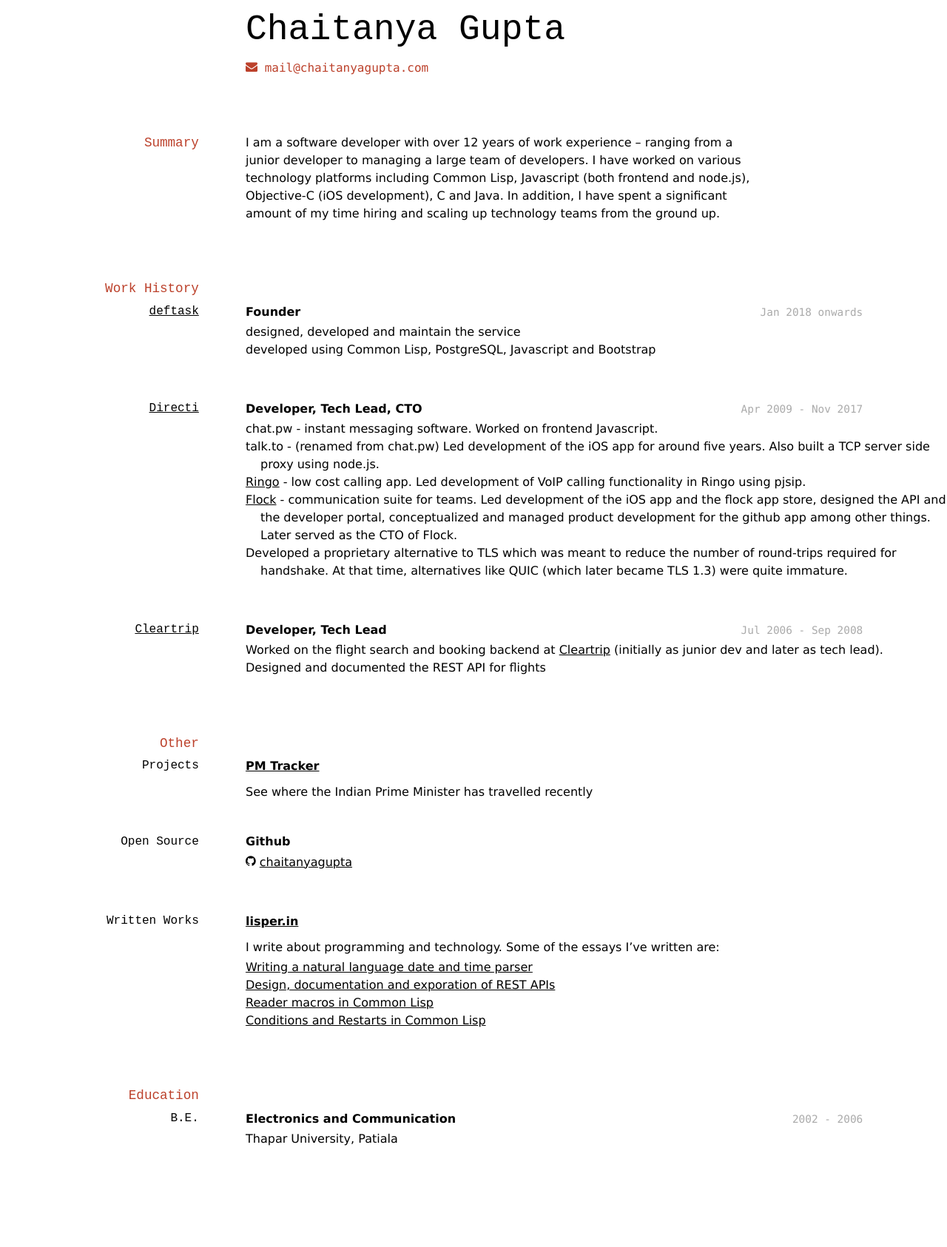
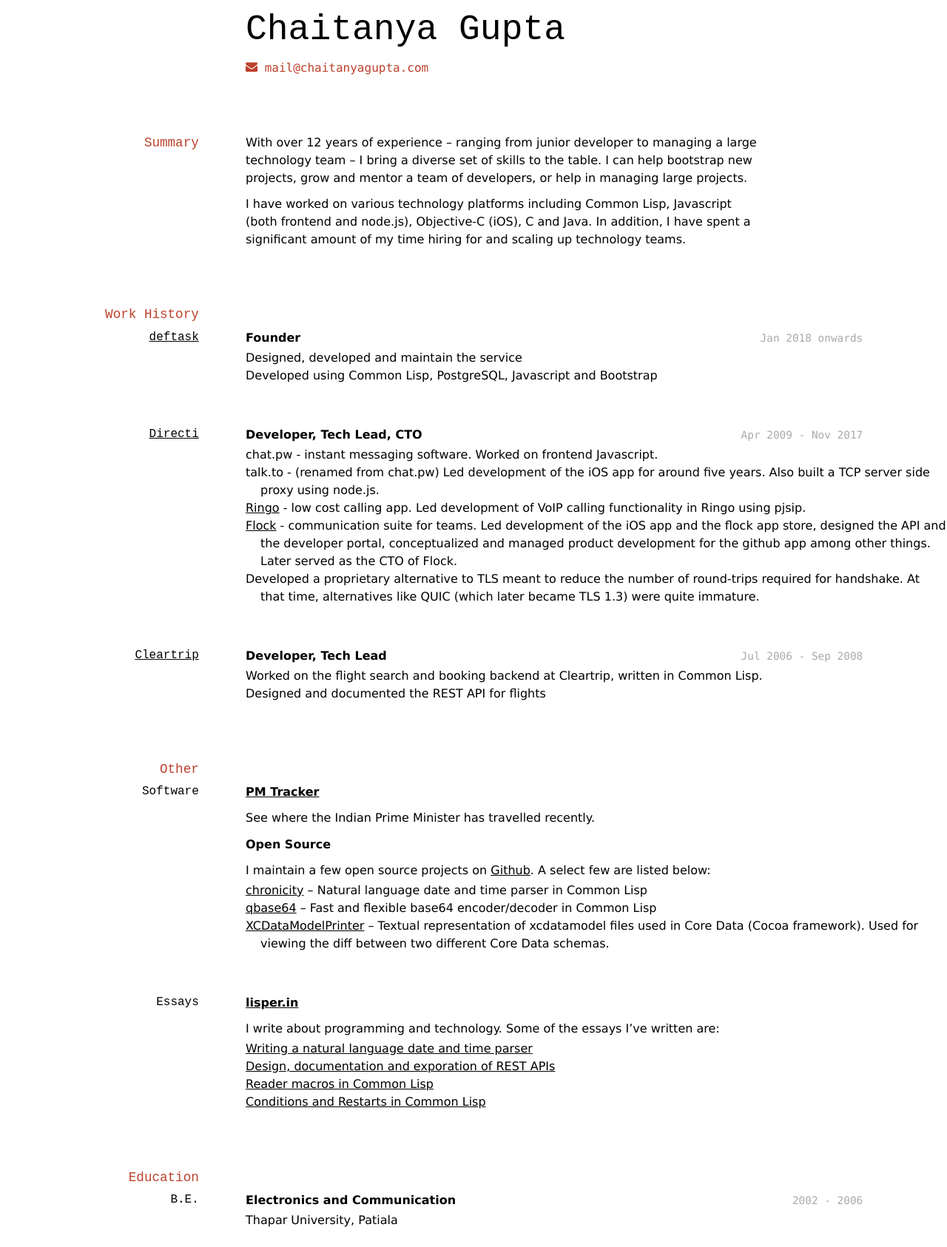
Before and after one commit to lisperin/lisperin.github.io, a Jekyll site: the page built from cv.md, in a window 1280 px wide. Shown: the whole page at 74% size. Built offline with Jekyll 4.4.1, drawn with Linux system fonts in a browser that asks for light colours; some web fonts are replaced; before the commit the page ends 1576 px from its top, so only the background shows below that.

Commit message:
Update CV

```diff
--- a/_layouts/cv.html
+++ b/_layouts/cv.html
@@ -4,8 +4,8 @@
   <meta charset=utf-8 />
   <title> {% if page.title %} {{ page.title }} | {% endif %} CV</title>
   <link href="/icomoon/style.css" type="text/css" rel="stylesheet">
-  <link href="/css/cv/{{ page.style }}-screen.css" type="text/css" rel="stylesheet" media="screen">
-  <link href="/css/cv/{{ page.style }}-print.css" type="text/css" rel="stylesheet" media="print">
+  <link href="/css/cv/style-screen.css" type="text/css" rel="stylesheet" media="screen">
+  <link href="/css/cv/style-print.css" type="text/css" rel="stylesheet" media="print">
 </head>
 <body>
   <div id="main">
--- /dev/null
+++ b/css/cv/style-print.css
@@ -0,0 +1,190 @@
+/* http://meyerweb.com/eric/tools/css/reset/
+   v2.0 | 20110126
+   License: none (public domain)
+*/
+
+html, body, div, span, applet, object, iframe,
+h1, h2, h3, h4, h5, h6, p, blockquote, pre,
+a, abbr, acronym, address, big, cite, code,
+del, dfn, em, img, ins, kbd, q, s, samp,
+small, strike, strong, sub, sup, tt, var,
+b, u, i, center,
+dl, dt, dd, ol, ul, li,
+fieldset, form, label, legend,
+table, caption, tbody, tfoot, thead, tr, th, td,
+article, aside, canvas, details, embed,
+figure, figcaption, footer, header, hgroup,
+menu, nav, output, ruby, section, summary,
+time, mark, audio, video {
+	margin: 0;
+	padding: 0;
+	border: 0;
+	font-size: 100%;
+	font: inherit;
+	vertical-align: baseline;
+}
+/* HTML5 display-role reset for older browsers */
+article, aside, details, figcaption, figure,
+footer, header, hgroup, menu, nav, section {
+	display: block;
+}
+body {
+	line-height: 1;
+}
+ol, ul {
+	list-style: none;
+}
+blockquote, q {
+	quotes: none;
+}
+blockquote:before, blockquote:after,
+q:before, q:after {
+	content: '';
+	content: none;
+}
+table {
+	border-collapse: collapse;
+	border-spacing: 0;
+}
+
+/* end of reset */
+
+
+
+body {
+	font: normal normal 400;
+	font-size: 12pt;
+	line-height: 1.35em;
+	/*also written as...  font: normal normal 400 100%/1.5em;*/
+	font-family: Avenir,Verdana,sans-serif;
+	/*margin-top: 1em;
+	margin-left: 1em;*/
+}
+
+p {
+	position: relative;
+	left: 25%;
+	margin-bottom: 0.2em;
+	margin-right: 0;
+	width: 60%;
+}
+
+code {
+	font: normal normal;
+	font-size: 90%;
+	/*line-height: 1em;*/
+	font-family: Monaco,Menlo,monospace,sans-serif;
+	color: #ccc;
+}
+
+p code {
+	position: absolute;
+	text-align: right;
+	right: -20%;
+}
+
+
+ul {
+	position: relative;
+	left: 25%;
+	width: 75%;
+	margin-bottom: 1em;
+	/*margin-top: -0.5em;*/
+}
+
+/*uncomment to get dashes in the list*/
+/*li:before {
+	content: "-";
+	position: relative;
+	left: -0.25em;
+}*/
+
+li {
+	/*second line indent*/
+	padding-left: 1.25em;
+	text-indent: -1.25em;
+	/*color: #777;*/
+}
+
+li ul {
+	position: relative;
+	left: 0;
+	width: 100%;
+	margin-top: 0.25em;
+}
+
+h1,h2,h3,h4 {
+	font-weight: 400;
+	font-family: Avenir,Cousine,Verdana,sans-serif;
+	width: 80%;
+}
+
+h1 {
+	text-align: left;
+	font-size: 3em;
+	line-height: 1em;
+	position: relative;
+	left: 25%;
+}
+
+h1+p {
+	/*subtitle*/
+	font-style: italic;
+	font-size: 110%;
+}
+
+h2 {
+	font-size: 1.1em;
+	color: #a00;
+	margin-top: 2em;
+	position: relative;
+	top: 1.2em;
+	text-align: right;
+	width: 20%;
+}
+
+
+h3 {
+	font-size: 1em;
+	line-height: 2em;
+	color: #ccc;
+	position: relative;
+	top: 1.6em;
+	text-align: right;
+	width: 20%;
+}
+
+h1 a, h2 a, h3 a, h4 a, h5 a, h6 a {
+    text-decoration: none;
+}
+
+a {
+	color: inherit;
+}
+
+#webaddress {
+	margin-top: 1em;
+	position: relative;
+	left: 25%;
+	color: #ccc;
+	font-family: Monaco,Menlo,monospace,sans-serif;
+	font-size: 90%;
+}
+
+#webaddress a {
+	text-decoration: none;
+}
+
+em {
+	font-style: normal;
+	color: #2d4e5e
+}
+
+strong {
+	font-weight: bold;
+}
+
+#ghbutton {
+	display: none;
+	visibility: hidden;
+}
--- /dev/null
+++ b/css/cv/style-screen.css
@@ -0,0 +1,199 @@
+/* http://meyerweb.com/eric/tools/css/reset/
+   v2.0 | 20110126
+   License: none (public domain)
+*/
+
+html, body, div, span, applet, object, iframe,
+h1, h2, h3, h4, h5, h6, p, blockquote, pre,
+a, abbr, acronym, address, big, cite, code,
+del, dfn, em, img, ins, kbd, q, s, samp,
+small, strike, strong, sub, sup, tt, var,
+b, u, i, center,
+dl, dt, dd, ol, ul, li,
+fieldset, form, label, legend,
+table, caption, tbody, tfoot, thead, tr, th, td,
+article, aside, canvas, details, embed,
+figure, figcaption, footer, header, hgroup,
+menu, nav, output, ruby, section, summary,
+time, mark, audio, video {
+	margin: 0;
+	padding: 0;
+	border: 0;
+	font-size: 100%;
+	font: inherit;
+	vertical-align: baseline;
+}
+/* HTML5 display-role reset for older browsers */
+article, aside, details, figcaption, figure,
+footer, header, hgroup, menu, nav, section {
+	display: block;
+}
+body {
+	line-height: 1;
+}
+ol, ul {
+	list-style: none;
+}
+blockquote, q {
+	quotes: none;
+}
+blockquote:before, blockquote:after,
+q:before, q:after {
+	content: '';
+	content: none;
+}
+table {
+	border-collapse: collapse;
+	border-spacing: 0;
+}
+
+/* end of reset */
+
+
+
+body {
+	font: normal normal 400;
+	font-size: 100%;
+	line-height: 1.5em;
+	/*also written as...  font: normal normal 400 100%/1.5em;*/
+	font-family: Avenir,Verdana,sans-serif;
+	margin-top: 1em;
+	margin-left: 1em;
+}
+
+p {
+	position: relative;
+	left: 25%;
+	margin-bottom: 0.7em;
+	margin-right: 0;
+	width: 55%;
+}
+
+code {
+	font: normal normal;
+	font-size: 90%;
+	/*line-height: 1em;*/
+	font-family: Monaco,Menlo,monospace,sans-serif;
+	color: #aaa;
+}
+
+p code {
+	position: absolute;
+	text-align: right;
+	right: -20%;
+}
+
+
+ul {
+	position: relative;
+	left: 25%;
+	width: 75%;
+	margin-bottom: 1.5em;
+	margin-top: -0.5em;
+}
+
+/*uncomment to get dashes in the list*/
+/*li:before {
+	content: "-";
+	position: relative;
+	left: -0.25em;
+}*/
+
+li {
+	/*second line indent*/
+	padding-left: 1.25em;
+	text-indent: -1.25em;
+	/*color: #777;*/
+}
+
+li ul {
+	position: relative;
+	left: 0;
+	width: 100%;
+	margin-top: 0.25em;
+}
+
+h1,h2,h3,h4 {
+	font-weight: 400;
+	font-family: Avenir,Cousine,Verdana,sans-serif;
+	width: 80%;
+}
+
+h1 {
+	text-align: left;
+	font-size: 3em;
+	line-height: 1em;
+	position: relative;
+	left: 25%;
+}
+
+h1+p {
+	/*subtitle*/
+	font-style: italic;
+	font-size: 110%;
+}
+
+h2 {
+	font-size: 1.1em;
+	color: #bc412b;
+	margin-top: 3em;
+	position: relative;
+	top: 1.4em;
+	text-align: right;
+	width: 20%;
+}
+
+h3 {
+	font-size: 1em;
+	line-height: 2em;
+	position: relative;
+	top: 1.7em;
+	text-align: right;
+	width: 20%;
+}
+
+a {
+	color: inherit;
+	/*text-decoration:none*/
+}
+
+a:hover {
+	color:#39f
+}
+
+#webaddress {
+	margin-top: 1em;
+	position: relative;
+	left: 25%;
+	color: #bc412b;
+	font-family: Monaco,Menlo,monospace,sans-serif;
+	font-size: 100%;
+}
+
+#webaddress a {
+	text-decoration: none;
+}
+
+em {
+	/* font-weight: bold; */
+	font-style: italic;
+}
+
+strong {
+	font-weight: bold;
+}
+
+#address {
+	display: none;
+}
+
+
+
+/*
+@media only screen and (max-width: 480px) {
+	make one column somehow...
+}*/
+
+.print-only {
+    display: none;
+}
--- a/cv.md
+++ b/cv.md
@@ -13,12 +12,15 @@
 
 ## Summary
 
-I am a software developer with over 12 years of work experience -- ranging from
-a junior developer to managing a large team of developers. I have worked on
-various technology platforms including Common Lisp, Javascript (both frontend
-and node.js), Objective-C (iOS development), C and Java. In addition, I have
-spent a significant amount of my time hiring and scaling up technology teams
-from the ground up.
+With over 12 years of experience -- ranging from junior developer to managing a
+large technology team -- I bring a diverse set of skills to the table. I can
+help bootstrap new projects, grow and mentor a team of developers, or help in
+managing large projects.
+
+I have worked on various technology platforms including Common Lisp, Javascript
+(both frontend and node.js), Objective-C (iOS), C and Java. In
+addition, I have spent a significant amount of my time hiring for and scaling up
+technology teams.
 
 ## Work History
 
@@ -27,8 +29,8 @@
 __Founder__
 `Jan 2018 onwards`
 
-* designed, developed and maintain the service
-* developed using Common Lisp, PostgreSQL, Javascript and Bootstrap
+* Designed, developed and maintain the service
+* Developed using Common Lisp, PostgreSQL, Javascript and Bootstrap
 
 [deftask]: https://deftask.com
 
@@ -46,9 +48,9 @@
   the flock app store, designed the API and the developer portal, conceptualized
   and managed product development for the github app among other things. Later
   served as the CTO of Flock.
-* Developed a proprietary alternative to TLS which was meant to reduce the
-  number of round-trips required for handshake. At that time, alternatives like
-  QUIC (which later became TLS 1.3) were quite immature.
+* Developed a proprietary alternative to TLS meant to reduce the number of
+  round-trips required for handshake. At that time, alternatives like QUIC
+  (which later became TLS 1.3) were quite immature.
 
 [Directi]: http://directi.com
 [Ringo]: https://www.ringo.co
@@ -59,27 +61,36 @@
 __Developer, Tech Lead__
 `Jul 2006 - Sep 2008`
 
-* Worked on the flight search and booking backend at [Cleartrip][] (initially as
-  junior dev and later as tech lead).
+* Worked on the flight search and booking backend at Cleartrip, written in
+  Common Lisp.
 * Designed and documented the REST API for flights
 
 [Cleartrip]: https://cleartrip.com
 
 ## Other
 
-### Projects
+### Software
 
 [__PM Tracker__](https://pmtracker.in)
 
-See where the Indian Prime Minister has travelled recently
+See where the Indian Prime Minister has travelled recently.
 
-### Open Source
+__Open Source__
 
-__Github__
+I maintain a few open source projects on
+[Github](https://github.com/chaitanyagupta). A select few are listed below:
 
-* <span class="icon-github" title="github"></span> [chaitanyagupta](https://github.com/chaitanyagupta)
+* [chronicity][] -- Natural language date and time parser in Common Lisp
+* [qbase64][] -- Fast and flexible base64 encoder/decoder in Common Lisp
+* [XCDataModelPrinter][] -- Textual representation of xcdatamodel files used in
+  Core Data (Cocoa framework). Used for viewing the diff between two different
+  Core Data schemas.
 
-### Written Works
+[chronicity]: https://github.com/chaitanyagupta/chronicity
+[qbase64]: https://github.com/chaitanyagupta/qbase64
+[XCDataModelPrinter]: https://github.com/chaitanyagupta/XCDataModelPrinter
+
+### Essays
 
 [__lisper.in__](https://lisper.in)
 
```
Also changed, not shown: other parts of cv.md (+0 -1 lines).
